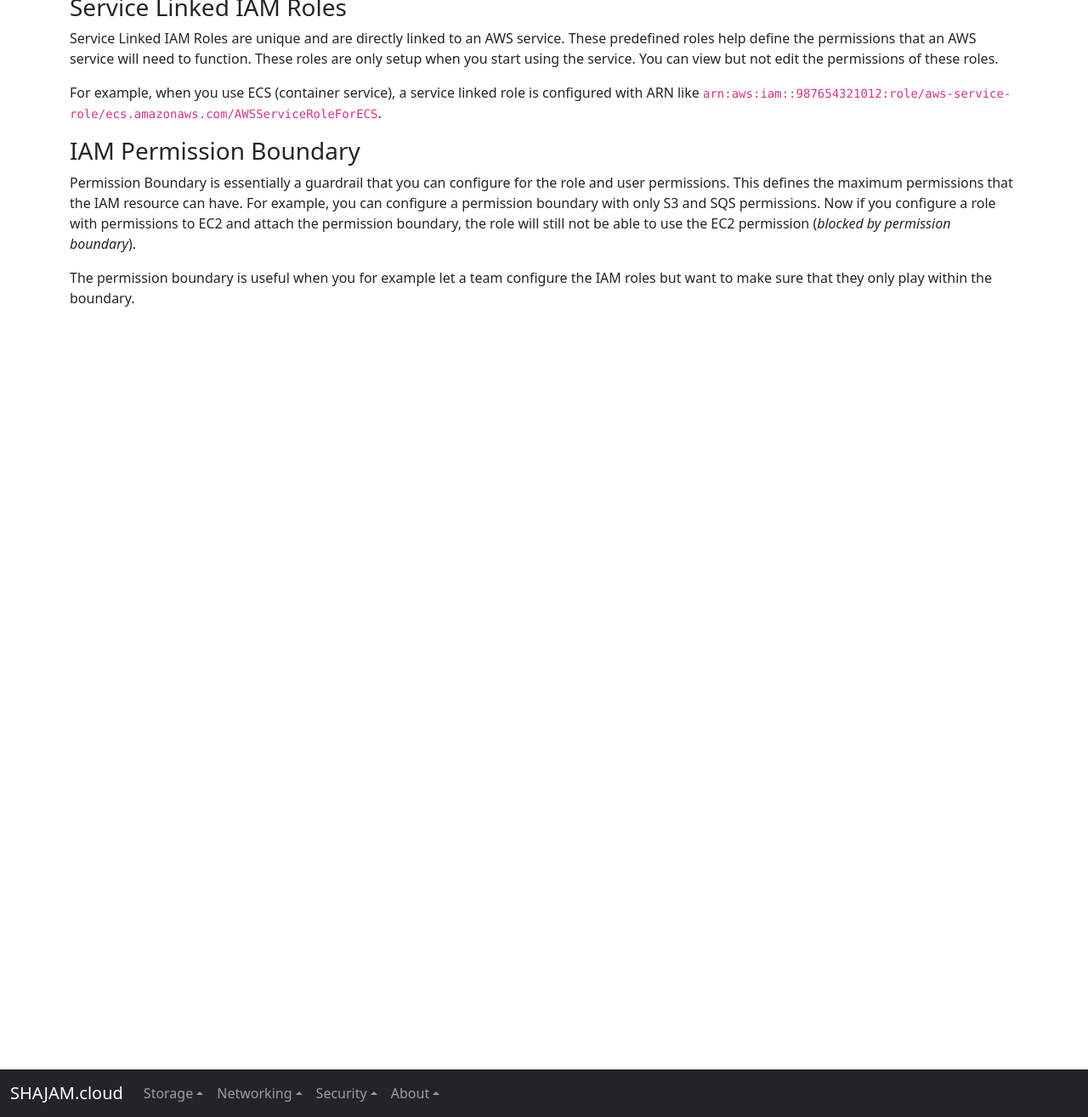
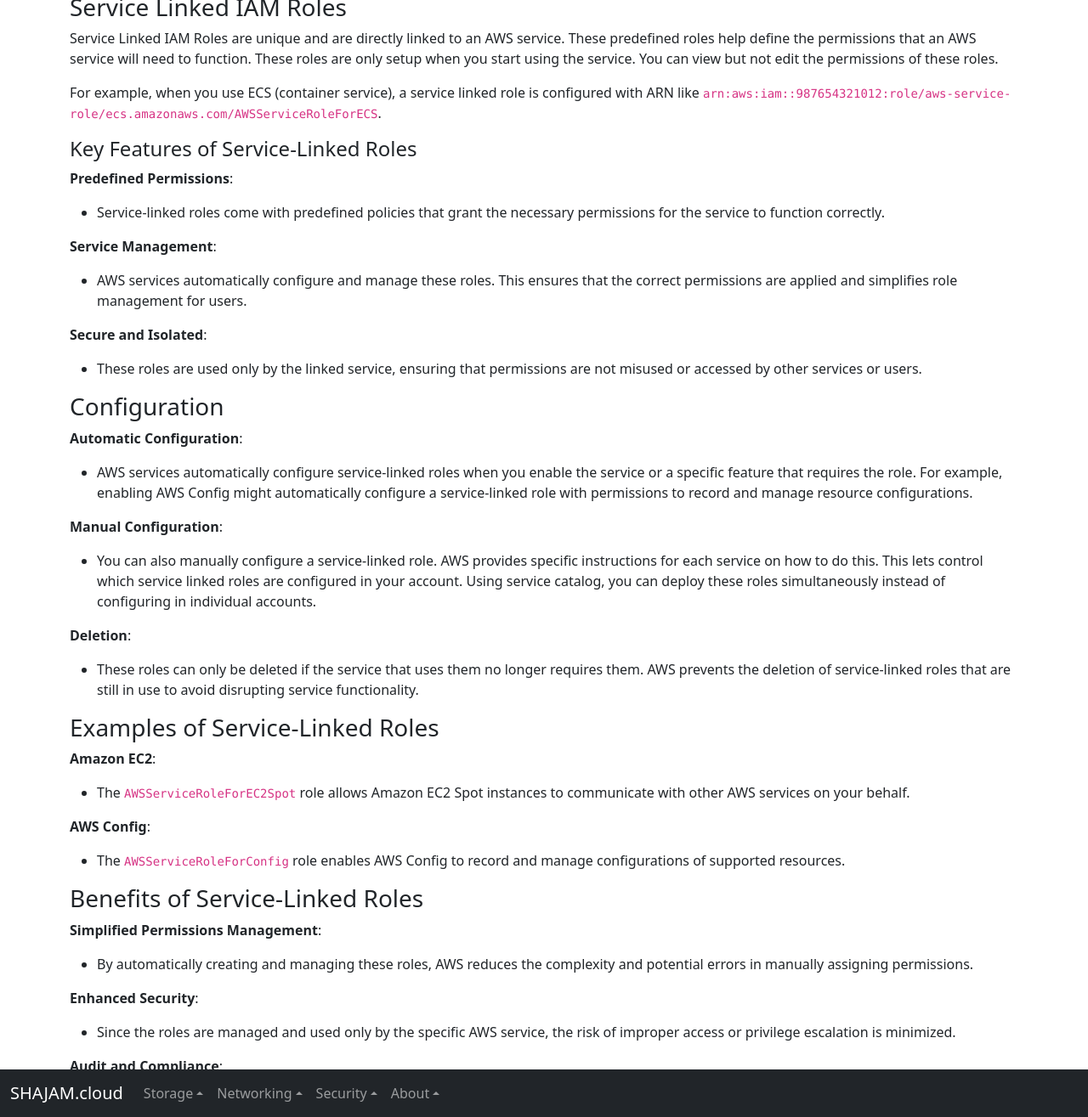
Before and after one commit to s-kazi/s-kazi.github.io, a Jekyll site: the page built from aws/iam/iam-role.markdown, in a window 1280 px wide and 1400 px high, scrolled down 2868 px, cut to the strip 85-1400 px from the top of the window. Shown: the whole strip at 85% size. Built offline with Jekyll 4.4.1, drawn with Linux system fonts in a browser that asks for light colours; nearby versions of some CDN libraries; some of the changed text lies outside the part shown.

Commit message:
Update iam-role.markdown

```diff
--- a/aws/iam/iam-role.markdown
+++ b/aws/iam/iam-role.markdown
@@ -93,6 +93,59 @@ Service Linked IAM Roles are unique and are directly linked to an AWS service. T
 
 For example, when you use ECS (container service), a service linked role is configured with ARN like `arn:aws:iam::987654321012:role/aws-service-role/ecs.amazonaws.com/AWSServiceRoleForECS`.
 
+#### Key Features of Service-Linked Roles
+
+**Predefined Permissions**:
+   - Service-linked roles come with predefined policies that grant the necessary permissions for the service to function correctly.
+
+**Service Management**:
+   - AWS services automatically configure and manage these roles. This ensures that the correct permissions are applied and simplifies role management for users.
+
+**Secure and Isolated**:
+   - These roles are used only by the linked service, ensuring that permissions are not misused or accessed by other services or users.
+
+### Configuration
+
+**Automatic Configuration**:
+   - AWS services automatically configure service-linked roles when you enable the service or a specific feature that requires the role. For example, enabling AWS Config might automatically configure a service-linked role with permissions to record and manage resource configurations.
+
+**Manual Configuration**:
+   - You can also manually configure a service-linked role. AWS provides specific instructions for each service on how to do this. This lets control which service linked roles are configured in your account. Using service catalog, you can deploy these roles simultaneously instead of configuring in individual accounts.
+
+**Deletion**:
+   - These roles can only be deleted if the service that uses them no longer requires them. AWS prevents the deletion of service-linked roles that are still in use to avoid disrupting service functionality.
+
+### Examples of Service-Linked Roles
+
+**Amazon EC2**:
+   - The `AWSServiceRoleForEC2Spot` role allows Amazon EC2 Spot instances to communicate with other AWS services on your behalf.
+
+**AWS Config**:
+   - The `AWSServiceRoleForConfig` role enables AWS Config to record and manage configurations of supported resources.
+
+### Benefits of Service-Linked Roles
+
+**Simplified Permissions Management**:
+   - By automatically creating and managing these roles, AWS reduces the complexity and potential errors in manually assigning permissions.
+
+**Enhanced Security**:
+   - Since the roles are managed and used only by the specific AWS service, the risk of improper access or privilege escalation is minimized.
+
+**Audit and Compliance**:
+   - These roles are designed to meet AWS security best practices and compliance requirements, helping organizations maintain a secure and compliant environment.
+
+### How to View and Manage Service-Linked Roles
+
+**Viewing Roles**:
+   - You can view service-linked roles in the IAM console by navigating to the "Roles" section. Service-linked roles are marked with a specific service identifier.
+
+**Role Policies**:
+   - The policies attached to service-linked roles can be viewed but are managed by the AWS service. You can review these policies to understand what permissions are granted.
+
+**Troubleshooting**:
+   - If a service-linked role is not working correctly, ensure that the AWS service is enabled and configured properly. AWS documentation provides troubleshooting steps specific to each service.
+
+
 ### IAM Permission Boundary ###
 Permission Boundary is essentially a guardrail that you can configure for the role and user permissions. This defines the maximum permissions that the IAM resource can have. For example, you can configure a permission boundary with only S3 and SQS permissions. Now if you configure a role with permissions to EC2 and attach the permission boundary, the role will still not be able to use the EC2 permission (*blocked by permission boundary*).
 
```
